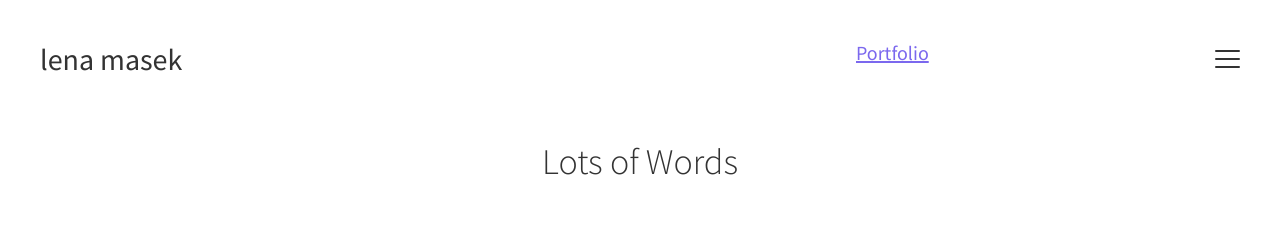
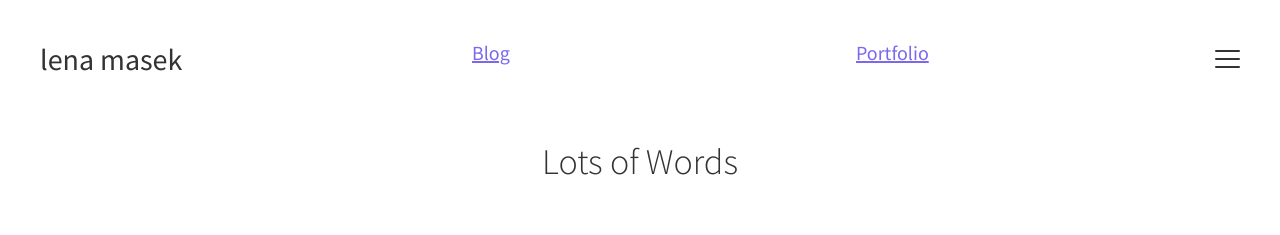
Before and after one commit to lenamasek/lenamasek.github.io, a Jekyll site: the page built from index.html, in a window 1280 px wide. Shown: the top 235 px of the page. Built offline with Jekyll 4.4.1, drawn with Linux system fonts in a browser that asks for light colours; the list of posts is cut into pages by our own code.

Commit message:
navigation

```diff
--- a/_layouts/default.html
+++ b/_layouts/default.html
@@ -53,7 +53,11 @@
       <header>
         <div class="h-wrap">
           <h1 class="title"><a href="{{ site.baseurl | split:'/' | join:'/' | append:'/'  }}" title="Back to Homepage">{{ site.name }}</a></h1>
+
           <div class="span_1_of_3 menu-link"><a href="{{ site.baseurl }}/alternate/" class="" title="View Portfolio">Portfolio</a></div>
+
+          <div class="span_1_of_3 menu-link"><a href="{{ site.baseurl }}" class="" title="View Blog">Blog</a></div>
+
           <a class="menu-icon" title="Open Bio"><span class="lines"></span></a>
         </div>
       </header>
```
